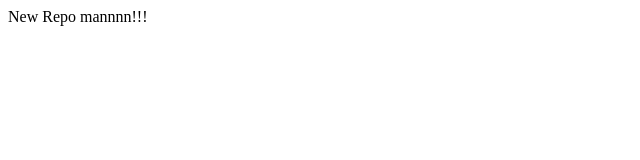
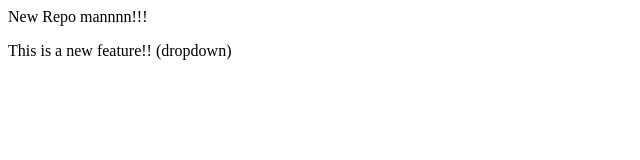
Before and after one commit to mainakotaku/LocalRepo, a plain HTML site: page index.html in a window 1280 px wide. Shown: the whole page, without its empty margins (0-640 px from the left). Drawn offline with Linux system fonts and the light colour scheme.

Commit message:
Added droprown

```diff
--- a/index.html
+++ b/index.html
@@ -1,3 +1,6 @@
 <p>
     New Repo mannnn!!!
 </p>
+<p>
+    This is  a new feature!! (dropdown)
+</p>
```
